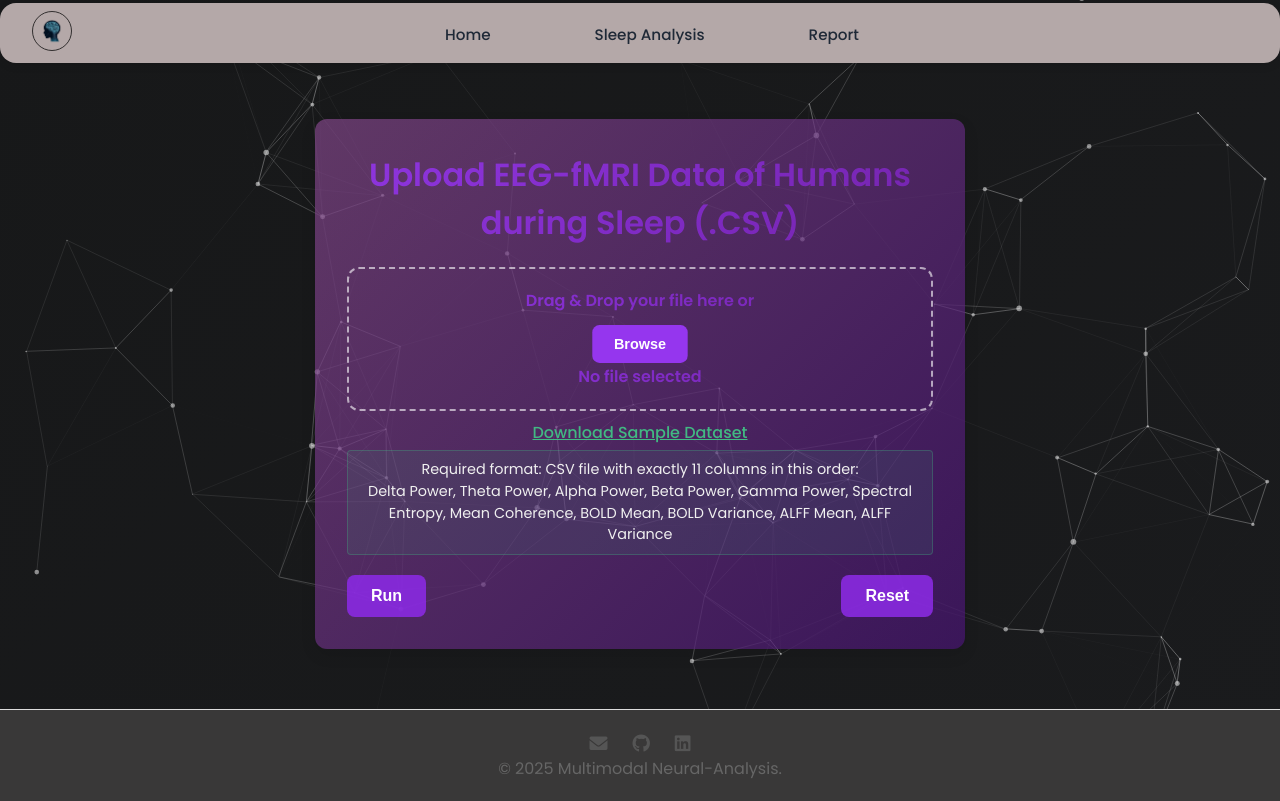
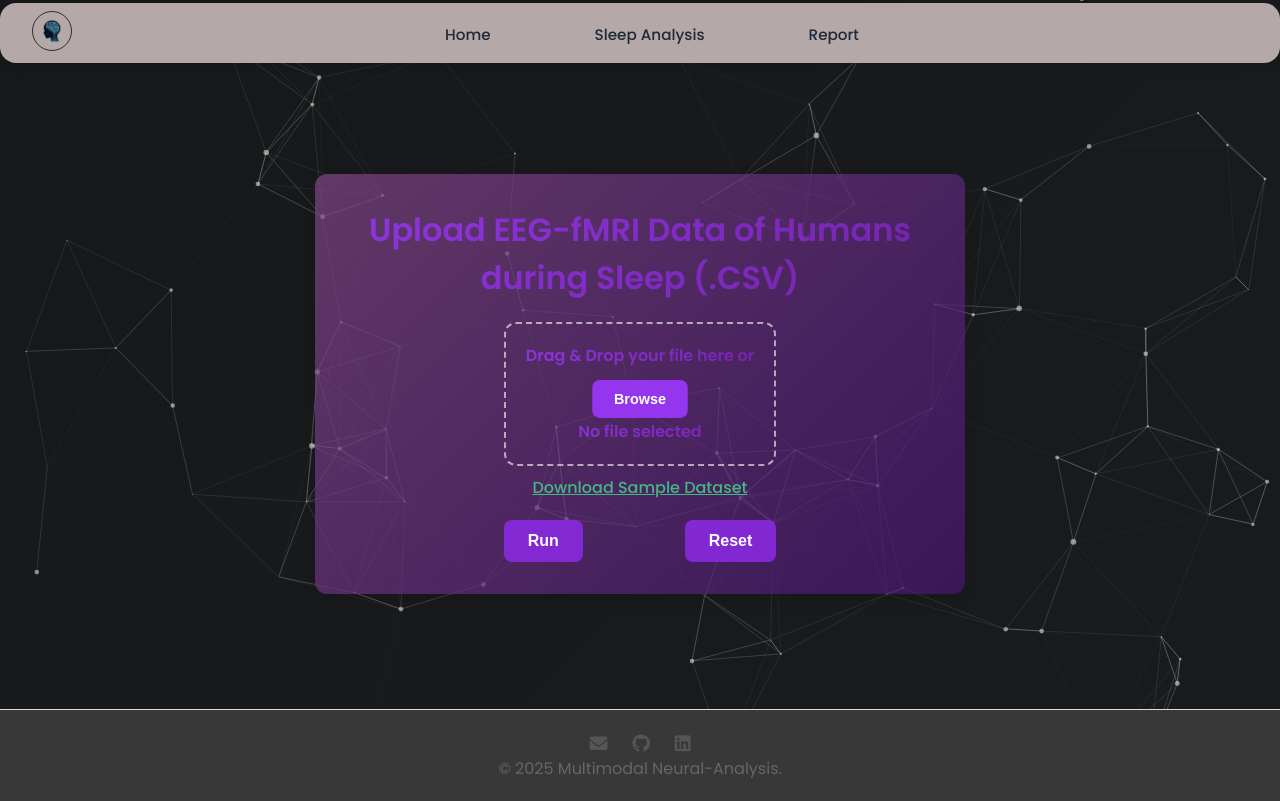
Before and after one commit to NaveedMalik91/NeuroFusionAnalyzer, a Flask app: page /model1 in a window 1280 px wide. Run offline with Flask 3, Linux system fonts and the light colour scheme.

Commit message:
Remove unnecessary data format hint below download button
Replit-Commit-Author: Agent
Replit-Commit-Session-Id: 773b6dba-7215-402b-9137-206b1549c3a7
Replit-Commit-Screenshot-Url: https://storage.googleapis.com/screenshot-production-us-central1/104e278e-b49f-44a0-8843-aa3484097083/0511d37b-090c-425a-aa31-be0fa483bea0.jpg

```diff
--- a/templates/model1.html
+++ b/templates/model1.html
@@ -49,7 +49,6 @@
                     <p id="fileName">No file selected</p>
                 </div>
                 <p><a href="{{ url_for('static', filename='assets/sample_data.csv') }}" download="sample_data.csv" class="sample-link">Download Sample Dataset</a>
-                <p class="data-format-hint">Required format: CSV file with exactly 11 columns in this order:<br>Delta Power, Theta Power, Alpha Power, Beta Power, Gamma Power, Spectral Entropy, Mean Coherence, BOLD Mean, BOLD Variance, ALFF Mean, ALFF Variance</p></p>
                 <div class="button-group">
                     <button type="submit" class="submit-btn">Run</button>
                     <button type="reset" class="reset-btn">Reset</button>
```
